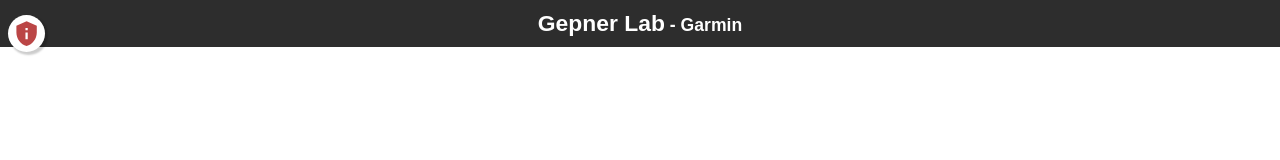
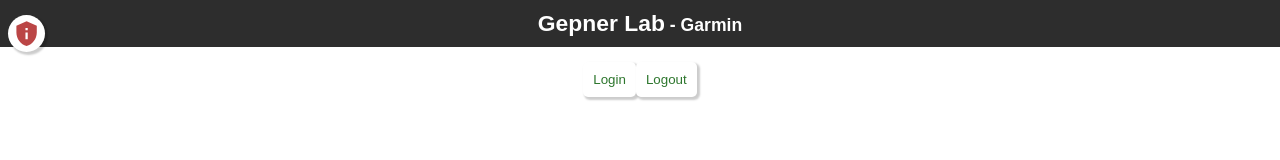
Before and after one commit to coilwhine/garmin-gepner-lab-client, a React (Vite) app: page / in a window 1280 px wide. Shown: the top 160 px of the page. Built offline with nearby package versions, Linux system fonts and the light colour scheme; no server answers.

Commit message:
auth typescript

```diff
--- a/src/App.tsx
+++ b/src/App.tsx
@@ -5,14 +5,20 @@
 import MainPage from './Components/MainPage/MainPage'
 import ErrorPage from './Components/ErrorPage/ErrorPage'
 import { useEffect } from 'react'
-import authService from './Services/auth-service'
+import { User, onAuthStateChanged } from 'firebase/auth'
+import { firebaseAuth } from './firebase-config'
+import LoginPage from './Components/LoginPage/LoginPage'
+import { useDispatch, useSelector } from 'react-redux'
+import { login, logout } from './App/authTokenSlice'
 
 function App() {
+  const userData = useSelector((state: { authData: User | null }) => state.authData);
+  const dispatch = useDispatch();
 
   const router = createBrowserRouter(
     createRoutesFromElements(
       <Route path='/' element={<LayOut />}>
-        <Route index element={<MainPage />} />
+        <Route index element={userData ? <MainPage /> : <LoginPage />} />
 
         <Route path="/privacys-statement" element={<PrivacyStatementPage />} />
         <Route path="*" element={<ErrorPage />} />
@@ -21,7 +27,15 @@
   )
 
   useEffect(() => {
-    authService.monitorAuthState();
+    onAuthStateChanged(firebaseAuth, user => {
+      if (user) {
+        console.log("User Is Loged");
+        dispatch(login(user));
+      } else {
+        console.log("User Isn't Loged ");
+        dispatch(logout());
+      }
+    })
   }, [])
 
   return (
--- /dev/null
+++ b/src/App/authTokenSlice.ts
@@ -0,0 +1,24 @@
+import { createSlice, PayloadAction } from "@reduxjs/toolkit";
+import { User } from "firebase/auth";
+
+let initialState = null;
+
+export const authTokenSlice = createSlice({
+    name: 'authData',
+    initialState,
+    reducers: {
+        login: (state, action: PayloadAction<User | null>) => {
+            state = action.payload;
+            return state;
+        },
+
+        logout: (state) => {
+            state = null;
+            return state;
+        }
+    }
+});
+
+export const { login, logout } = authTokenSlice.actions
+
+export default authTokenSlice.reducer
--- /dev/null
+++ b/src/App/store.ts
@@ -0,0 +1,8 @@
+import { configureStore } from "@reduxjs/toolkit";
+import authReducer from "./authTokenSlice";
+
+export default configureStore({
+    reducer: {
+        authData: authReducer
+    }
+});
--- /dev/null
+++ b/src/Components/LoginPage/LoginPage.scss
@@ -0,0 +1,3 @@
+.LoginPage {
+
+}
--- /dev/null
+++ b/src/Components/LoginPage/LoginPage.tsx
@@ -0,0 +1,24 @@
+import "./LoginPage.scss";
+import authService from "../../Services/auth-service";
+
+function LoginPage(): JSX.Element {
+
+    const userEmail = "hen.daniel47@gmail.com";
+    const userPassword = "asdasd"
+
+
+    return (
+        <div className="LoginPage">
+
+            <button className="btn" onClick={() => authService.login(userEmail, userPassword)}>Login</button>
+
+            {/* <button className="btn" onClick={() => authService.signin(userEmail, userPassword)}>Signin</button> */}
+
+            <button className="btn" onClick={() => authService.logout()}>Logout</button>
+
+            {/* <button className="btn" onClick={() => authService.monitorAuthState()}>User State</button> */}
+        </div>
+    );
+}
+
+export default LoginPage;
--- a/src/Services/auth-service.ts
+++ b/src/Services/auth-service.ts
@@ -1,4 +1,4 @@
-import { createUserWithEmailAndPassword, onAuthStateChanged, signInWithEmailAndPassword, signOut } from "firebase/auth";
+import { createUserWithEmailAndPassword, signInWithEmailAndPassword, signOut } from "firebase/auth";
 import { firebaseAuth } from "../firebase-config";
 
 class AuthService {
@@ -37,16 +37,6 @@
         }
 
     }
-
-    async monitorAuthState() {
-        onAuthStateChanged(firebaseAuth, user => {
-            if (user) {
-                console.log("User Is Loged");
-            } else {
-                console.log("User Isn't Loged ");
-            }
-        })
-    }
 }
 
 const authService = new AuthService();
--- a/src/main.tsx
+++ b/src/main.tsx
@@ -1,9 +1,13 @@
 import ReactDOM from 'react-dom/client'
 import App from './App.tsx'
 import './index.scss'
+import { Provider } from 'react-redux'
+import store from './App/store.ts'
 
 ReactDOM.createRoot(document.getElementById('root')!).render(
   // <React.StrictMode>
-  <App />
+  <Provider store={store}>
+    <App />
+  </Provider>
   // </React.StrictMode>,
 )
```
Also changed, not shown: src/Components/MainPage/MainPage.tsx (+1 -10 lines), tsconfig.json (+15 -6 lines).
